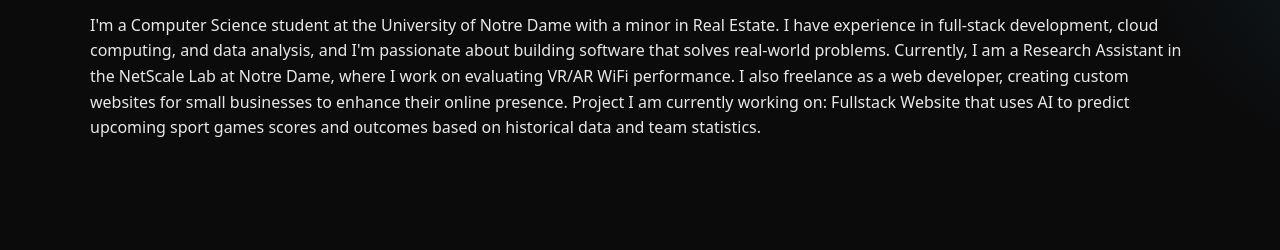
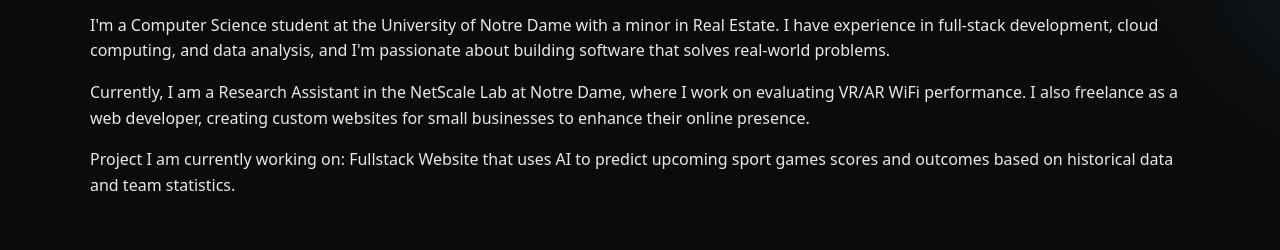
Before and after one commit to GReyes87/Personal-Portfolio, a plain HTML site: page index.html in a window 1280 px wide. Shown: the part 534-784 px from the top of the page. Drawn offline with Linux system fonts and the light colour scheme.

Commit message:
Update About

```diff
--- a/index.html
+++ b/index.html
@@ -37,18 +37,25 @@
       </div>
     </section>
 
-    <!-- About -->
+        <!-- About -->
     <section id="about" class="section container">
       <h2>About</h2>
+
       <p>
         I'm a Computer Science student at the University of Notre Dame with a minor in Real Estate.
         I have experience in full-stack development, cloud computing, and data analysis, and I'm passionate about building software that solves real-world problems.
+      </p>
 
-        Currently, I am a Research Assistant in the NetScale Lab at Notre Dame, where I work on evaluating VR/AR WiFi performance. I also freelance as a web developer, creating custom websites for small businesses to enhance their online presence.
+      <p>
+        Currently, I am a Research Assistant in the NetScale Lab at Notre Dame, where I work on evaluating VR/AR WiFi performance.
+        I also freelance as a web developer, creating custom websites for small businesses to enhance their online presence.
+      </p>
 
+      <p>
         Project I am currently working on: Fullstack Website that uses AI to predict upcoming sport games scores and outcomes based on historical data and team statistics.
       </p>
     </section>
+
 
     <!-- Skills -->
     <section id="skills" class="section container">
```
